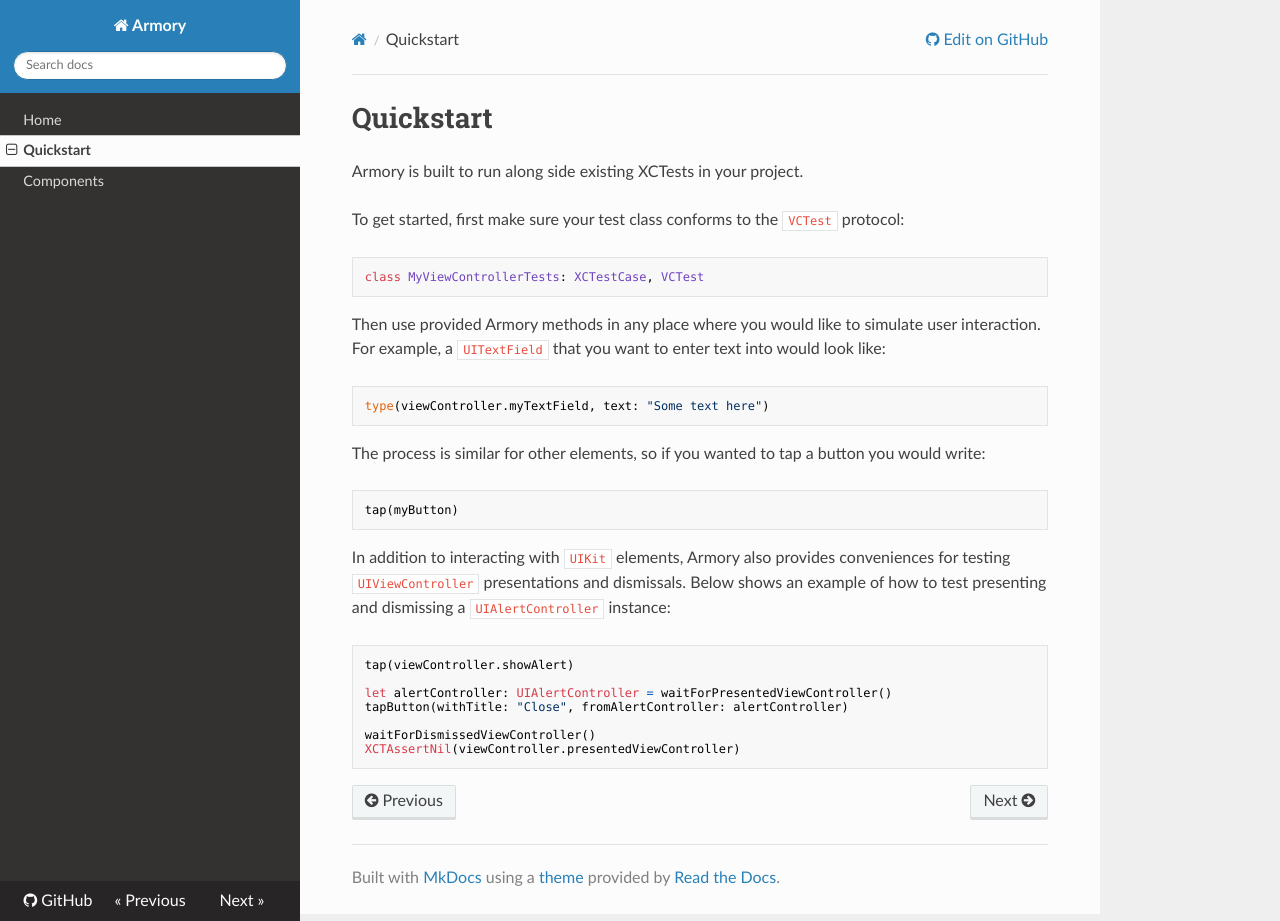
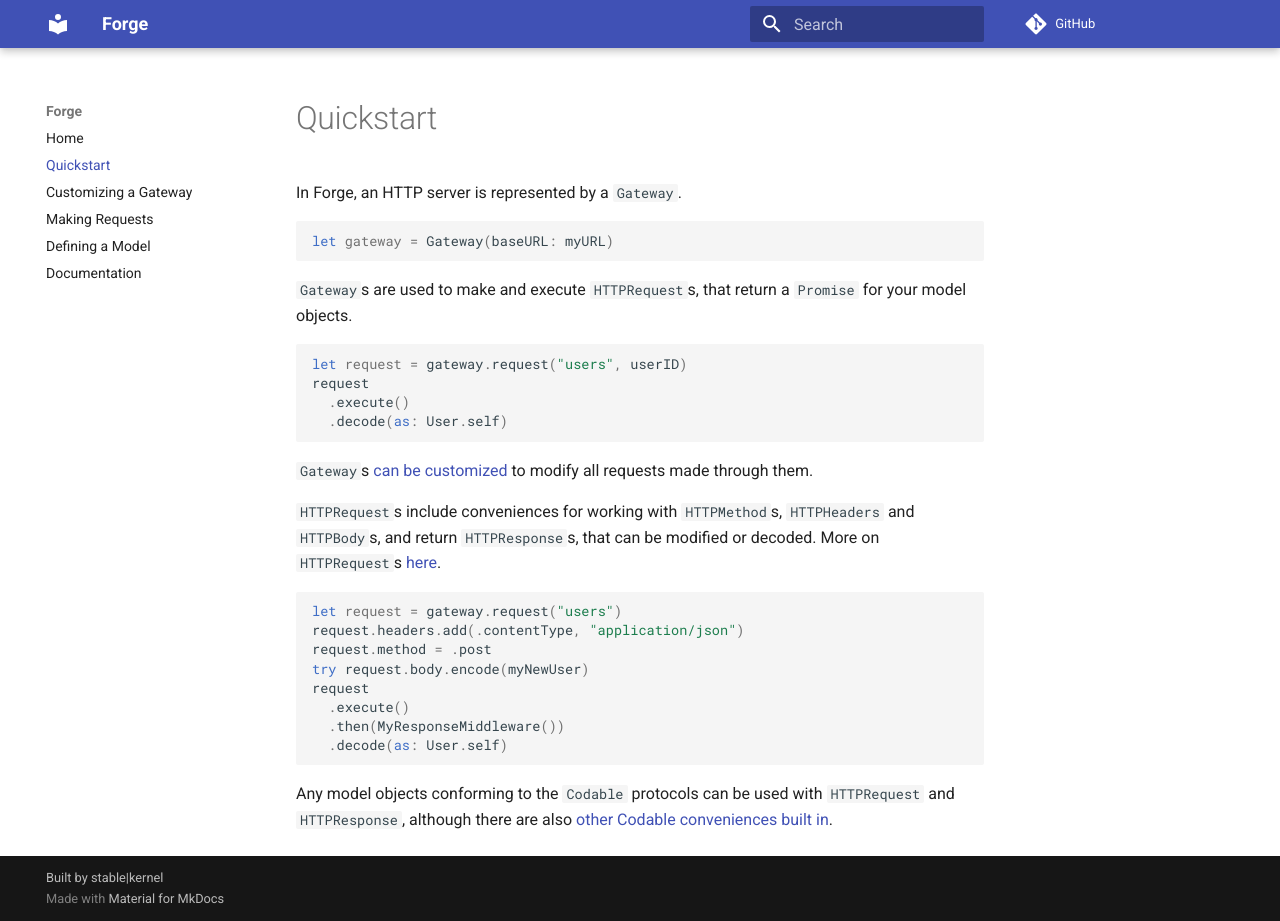
Before and after one commit to stablekernel/Armory, an MkDocs documentation site: the page built from docs/quickstart.md, in a window 1280 px wide and 921 px high. Built offline with MkDocs 1.6.1 and Material for MkDocs 9.7.7, drawn with Linux system fonts in a browser that asks for light colours; nearby versions of some CDN libraries; comment, search, counter and statistics services are not loaded; old or Windows-style settings are respelled for this version of MkDocs.

Commit message:
Trying Forge docs

````diff
--- a/docs/quickstart.md
+++ b/docs/quickstart.md
@@ -1,33 +1,34 @@
 # Quickstart
 
-Armory is built to run along side existing XCTests in your project.
-
-To get started, first make sure your test class conforms to the `VCTest` protocol:
+In Forge, an HTTP server is represented by a `Gateway`.
 
 ```swift
-class MyViewControllerTests: XCTestCase, VCTest
+let gateway = Gateway(baseURL: myURL)
 ```
 
-Then use provided Armory methods in any place where you would like to simulate user interaction. For example, a `UITextField` that you want to enter text into would look like:
+`Gateway`s are used to make and execute `HTTPRequest`s, that return a `Promise` for your model objects.
 
 ```swift
-type(viewController.myTextField, text: "Some text here")
+let request = gateway.request("users", userID)
+request
+  .execute()
+  .decode(as: User.self)
 ```
 
-The process is similar for other elements, so if you wanted to tap a button you would write:
+`Gateway`s [can be customized](gateway.md) to modify all requests made through them.
+
+`HTTPRequest`s include conveniences for working with `HTTPMethod`s, `HTTPHeaders` and `HTTPBody`s, and return `HTTPResponse`s, that can be modified or decoded.
+More on `HTTPRequest`s [here](request.md).
 
 ```swift
-tap(myButton)
+let request = gateway.request("users")
+request.headers.add(.contentType, "application/json")
+request.method = .post
+try request.body.encode(myNewUser)
+request
+  .execute()
+  .then(MyResponseMiddleware())
+  .decode(as: User.self)
 ```
 
-In addition to interacting with `UIKit` elements, Armory also provides conveniences for testing `UIViewController` presentations and dismissals. Below shows an example of how to test presenting and dismissing a `UIAlertController` instance:
-
-```swift
-tap(viewController.showAlert)
-
-let alertController: UIAlertController = waitForPresentedViewController()
-tapButton(withTitle: "Close", fromAlertController: alertController)
-
-waitForDismissedViewController()
-XCTAssertNil(viewController.presentedViewController)
-```
+Any model objects conforming to the `Codable` protocols can be used with `HTTPRequest` and `HTTPResponse`, although there are also [other Codable conveniences built in](model.md).
--- a/mkdocs.yml
+++ b/mkdocs.yml
@@ -1,7 +1,19 @@
-site_name: Armory
-repo_url: https://github.com/stablekernel/armory
+site_name: Forge
+theme: 'material'
+markdown_extensions:
+  - codehilite
+  - markdown.extensions.admonition
+extra_css:
+  - style/css/override.css
+edit_uri: ''
+repo_url: https://github.com/stablekernel/forge
+site_description: Documentation for Forge, an iOS HTTP Framework.
+use_directory_urls: true
+copyright: Built by stable|kernel
 pages:
-  - Home: index.md
-  - Quickstart: quickstart.md
-  - Components: components.md
-theme: readthedocs
+- Home: 'index.md'
+- Quickstart: 'quickstart.md'
+- Customizing a Gateway: 'gateway.md'
+- Making Requests: 'request.md'
+- Defining a Model: 'model.md'
+- Documentation: 'documentation/index.md'
````
Also changed, not shown: README.md (added, +13 -0 lines), docs/components.md (deleted, +0 -210 lines), docs/documentation/index.md (added, +1 -0 lines), docs/gateway.md (added, +1 -0 lines), docs/index.md (+21 -13 lines), docs/model.md (added, +240 -0 lines), docs/request.md (added, +1 -0 lines), 1 other file.
